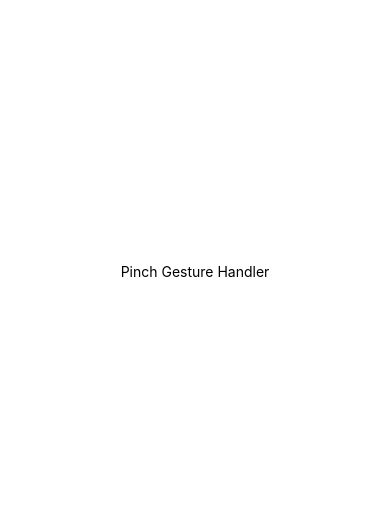
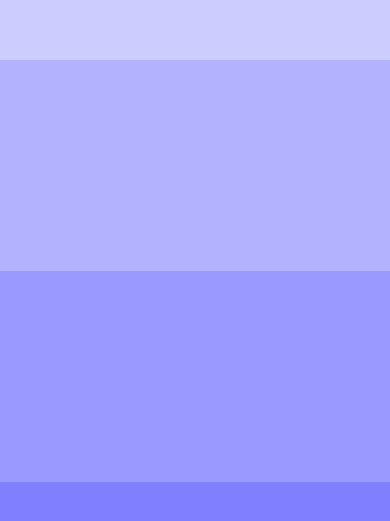
Before and after one commit to iaxelrad/React-Native-Reanimated-2, a React Native app: screen / in a window 390 px wide. Shown: the part 151-672 px from the top of the page. Built offline with nearby package versions, Linux system fonts and the light colour scheme.

Commit message:
Setup Process

```diff
--- a/App.tsx
+++ b/App.tsx
@@ -1,11 +1,15 @@
 import React from 'react';
-import {Text, StyleSheet, View, StatusBar} from 'react-native';
+import {StyleSheet, View} from 'react-native';
+import Page from './components/Page';
+
+const titles = ['whats', 'up', 'mobile', 'developers?'];
 
 const App = () => {
   return (
     <View style={styles.container}>
-      <Text>Pinch Gesture Handler</Text>
-      <StatusBar barStyle="dark-content" />
+      {titles.map((title, index) => {
+        return <Page key={index.toString()} title={title} index={index} />;
+      })}
     </View>
   );
 };
@@ -14,8 +18,6 @@ const styles = StyleSheet.create({
   container: {
     flex: 1,
     backgroundColor: 'white',
-    alignItems: 'center',
-    justifyContent: 'center',
   },
 });
 
--- /dev/null
+++ b/components/Page.tsx
@@ -0,0 +1,26 @@
+import React, {FC} from 'react';
+import {StyleSheet, View} from 'react-native';
+
+interface PageProps {
+  title: string;
+  index: number;
+}
+
+const Page: FC<PageProps> = ({index, title}) => {
+  return (
+    <View
+      style={[
+        styles.container,
+        {backgroundColor: `rgba(0,0,256,0.${index + 2})`},
+      ]}
+    />
+  );
+};
+
+export default Page;
+
+const styles = StyleSheet.create({
+  container: {
+    flex: 1,
+  },
+});
```
